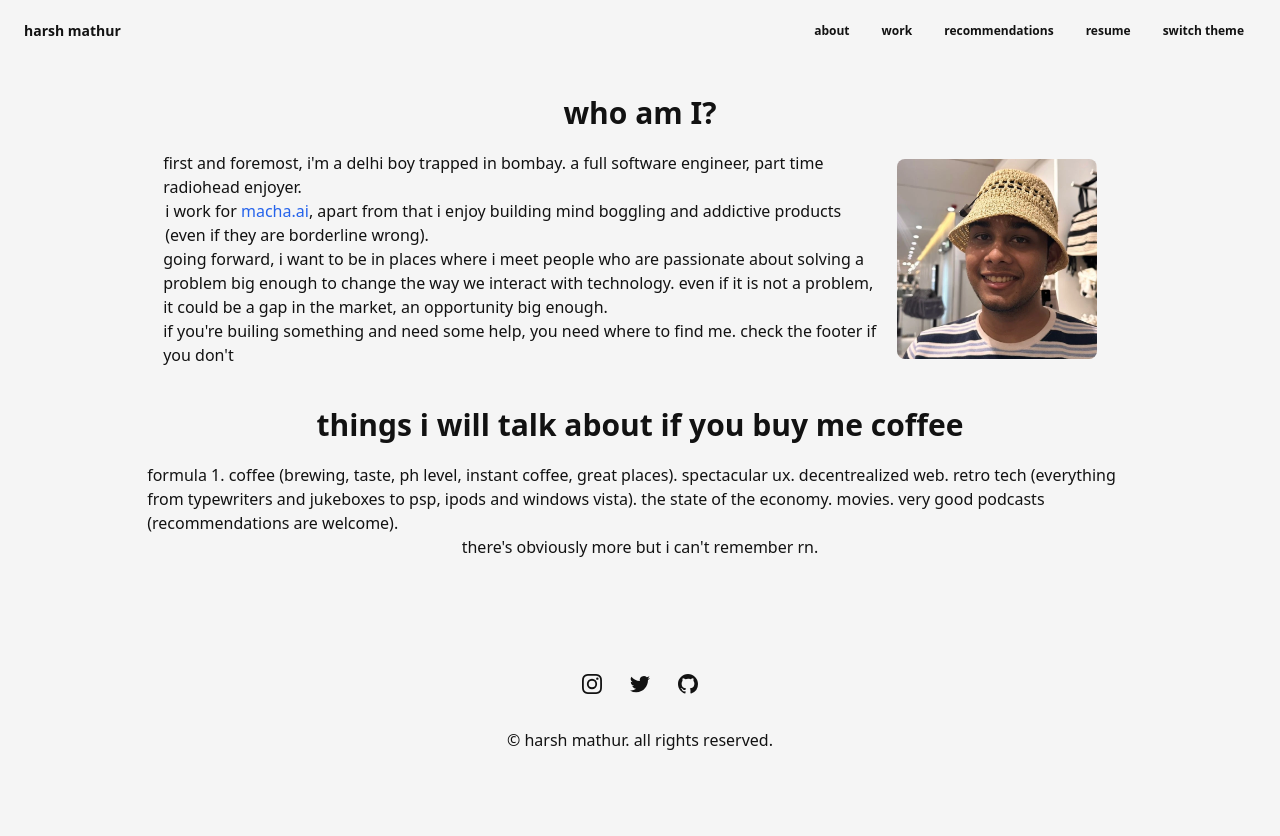
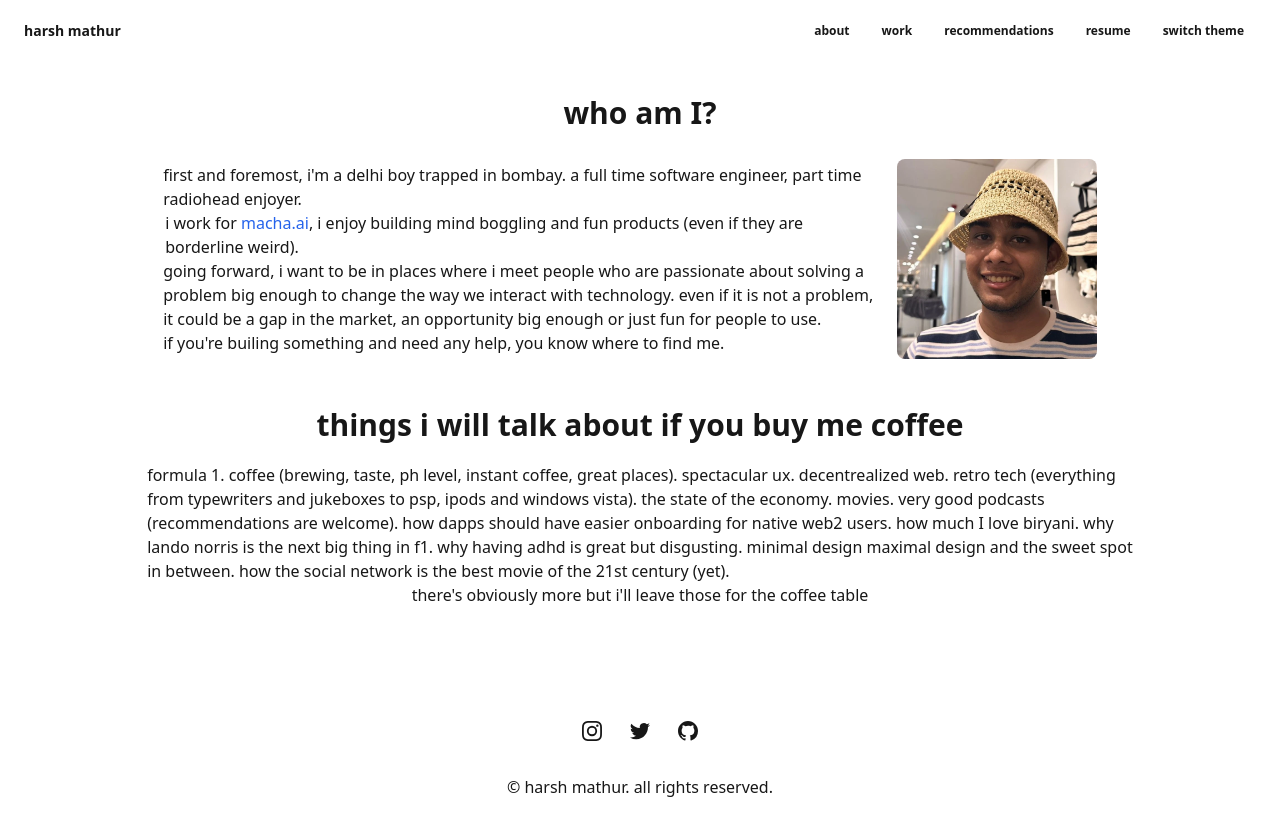
Before and after one commit to harshmathurx/harsh-paper-portfolio, a Next.js app: page /about in a window 1280 px wide. Shown: the top 836 px of the page. Before the commit the page ends 800 px from the top, so only its background shows below. Built offline with nearby package versions, Linux system fonts and the light colour scheme.

Commit message:
typos fix here and there

```diff
--- a/pages/about.js
+++ b/pages/about.js
@@ -10,16 +10,16 @@ const About = () => {
                 <div className='my-2 flex flex-col items-center md:flex-row md:mx-4 lowercase'>
                     <div>
                         <p>
-                            first and foremost, I&#39;m a delhi boy trapped in bombay. a full software engineer, part time radiohead enjoyer.
+                            first and foremost, I&#39;m a delhi boy trapped in bombay. a full time software engineer, part time radiohead enjoyer.
                         </p>
                         <p className="mx-0.5">
-                            I work for <span className='text-blue-600'>Macha.ai</span>, apart from that I enjoy building mind boggling and addictive products (even if they are borderline wrong).
+                            I work for <span className='text-blue-600'>Macha.ai</span>, I enjoy building mind boggling and fun products (even if they are borderline weird).
                         </p>
                         <p>
-                            going forward, i want to be in places where i meet people who are passionate about solving a problem big enough to change the way we interact with technology. even if it is not a problem, it could be a gap in the market, an opportunity big enough.
+                            going forward, i want to be in places where i meet people who are passionate about solving a problem big enough to change the way we interact with technology. even if it is not a problem, it could be a gap in the market, an opportunity big enough or just fun for people to use.
                         </p>
                         <p>
-                            if you&#39;re builing something and need some help, you need where to find me. check the footer if you don&#39;t
+                            if you&#39;re builing something and need any help, you know where to find me.
                         </p>
                     </div>
                     <Image src="/images/harsh_mathur.jpg" width={200} height={200} className='rounded-lg m-5 md:mx-5' />
@@ -30,10 +30,10 @@ const About = () => {
                     things i will talk about if you buy me coffee
                 </p>
                 <p>
-                    formula 1. coffee (brewing, taste, ph level, instant coffee, great places). spectacular ux. decentrealized web. retro tech (everything from typewriters and jukeboxes to psp, ipods and windows vista). the state of the economy. movies. very good podcasts (recommendations are welcome).
+                    formula 1. coffee (brewing, taste, ph level, instant coffee, great places). spectacular ux. decentrealized web. retro tech (everything from typewriters and jukeboxes to psp, ipods and windows vista). the state of the economy. movies. very good podcasts (recommendations are welcome). how dapps should have easier onboarding for native web2 users. how much I love biryani. why lando norris is the next big thing in f1. why having adhd is great but disgusting. minimal design maximal design and the sweet spot in between. how the social network is the best movie of the 21st century (yet).
                 </p>
                 <p>
-                    there&#39;s obviously more but i can&#39;t remember rn.
+                    there&#39;s obviously more but i&#39;ll leave those for the coffee table
                 </p>
             </div>
         </div>
--- a/pages/index.js
+++ b/pages/index.js
@@ -14,10 +14,10 @@ export default function Home() {
           <div>
             <p className='text-3xl font-semibold mb-1'>hi, I&#39;m harsh mathur</p>
             <p>
-              A software engineer that specializes in frontend working for <span className='text-blue-600'>Macha.ai</span>, making it easier for people to use web3. I love bringing spectacular design to life, creating products which changes the way people interact with technology.
+              A software engineer that specializes in frontend working for <span className='text-blue-600'>Macha.ai</span>, making it easier for people to use tech. I love bringing spectacular design to life, creating products which changes the way people interact with technology.
             </p>
             <p className='my-0.5'>
-              when not building, you can find me being a geek, watching sports, reading, obsessing about a movie, painting, listening to podcasts in the park or just in a corner talking about something people forgot about in 2007. all of this (professional or personal) comes with me having an unhealthy obsession of coffee.
+              when not building, you can find me being a geek, watching sports, reading, obsessing about a movie, painting a frame i liked from a movie, listening to podcasts in the park or just in a corner talking about something people forgot about in 2007. all of this (professional or personal) comes with me having an unhealthy obsession of coffee.
             </p>
           </div>
           <Image src="/images/harsh_mathur.jpg" width={200} height={200} className='rounded-lg m-5 md:mx-5' />
--- a/styles/globals.css
+++ b/styles/globals.css
@@ -4,6 +4,6 @@
 
 @layer base{
     body {
-        @apply dark:bg-[#121212] dark:text-[#fffded] bg-neutral-100 text-[#121212] bg-repeat
+        @apply bg-white dark:bg-neutral-900 dark:text-[#fffded] text-neutral-900 bg-repeat
     }
 }
```
